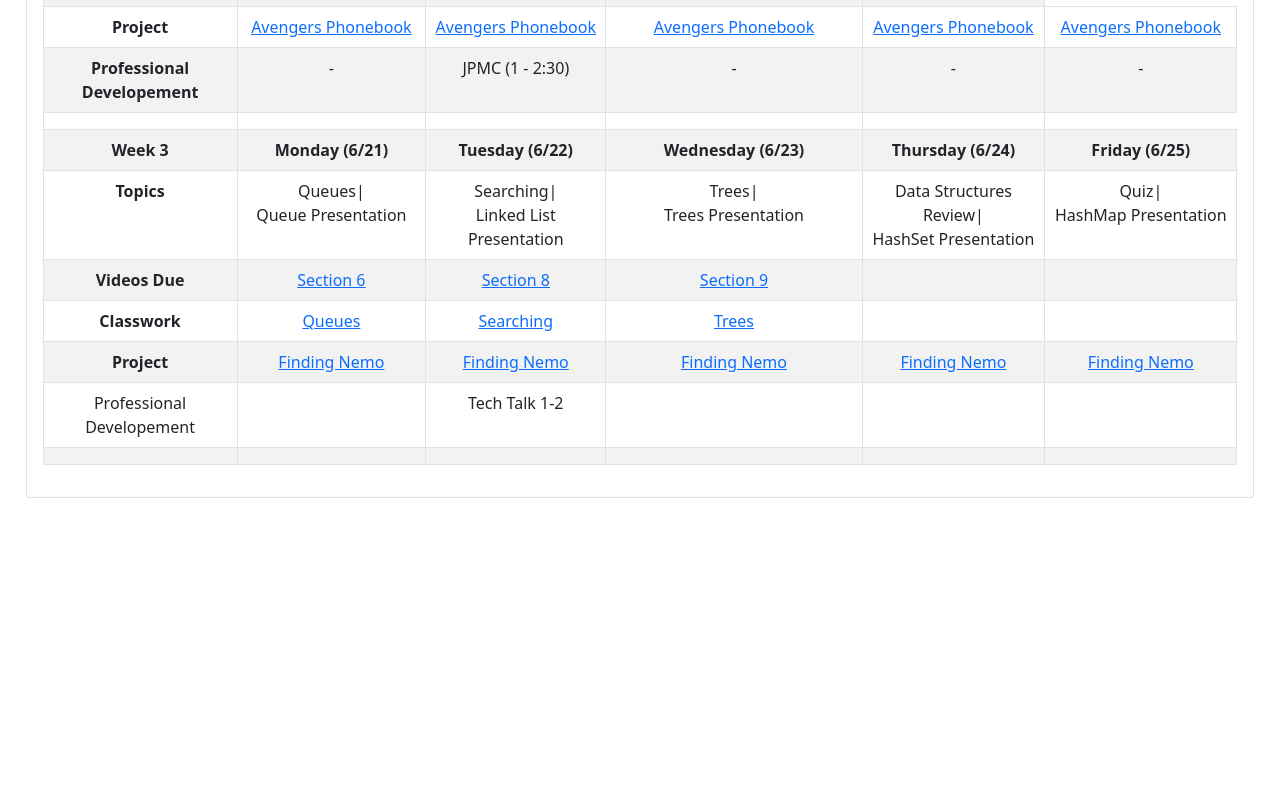
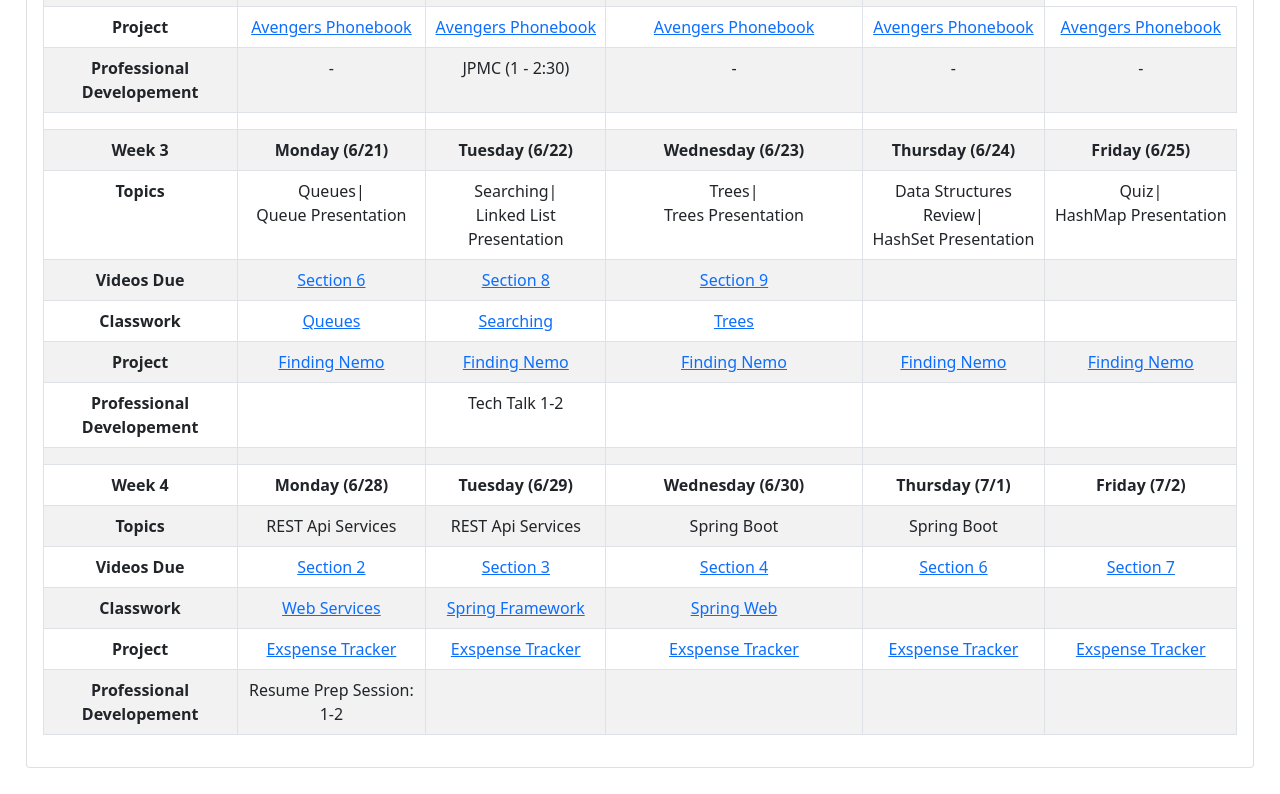
Before and after one commit to Stay-Ready-2021/Student-Resources-Site, a plain HTML site: page index.html in a window 1280 px wide. Shown: the part 1017-1811 px from the top of the page. Before the commit the page ends 1541 px from the top, so only its background shows below. Drawn offline with nearby package versions, Linux system fonts and the light colour scheme.

Commit message:
add week 4

```diff
--- a/index.html
+++ b/index.html
@@ -198,7 +198,7 @@
                     <td><a href="#">Finding Nemo</a></td>
                 </tr>
                 <tr>
-                  <td>Professional Developement</td>
+                  <th>Professional Developement</th>
                     <td></td>
                     <td>Tech Talk 1-2</td>
                     <td></td>
@@ -213,45 +213,54 @@
                     <td></td>
                     <td></td>
                 </tr>
-                <!-- <tr>
+                <tr>
                     <th>Week 4</th>
-                    <th>Monday (5/24)</th>
-                    <th>Tuesday (5/25)</th>
-                    <th>Wednesday (5/26)</th>
-                    <th>Thursday (5/27)</th>
+                    <th>Monday (6/28)</th>
+                    <th>Tuesday (6/29)</th>
+                    <th>Wednesday (6/30)</th>
+                    <th>Thursday (7/1)</th>
+                    <th>Friday (7/2)</th>
                 </tr>
                 <tr>
                     <th>Topics</th>
-                    <td>Lambdas, Date & Time, Arrays</td>
-                    <td>Collections</td>
-                    <td>Collections</td>
-                    <td>Exception Handling</td>
+                    <td>REST Api Services</td>
+                    <td>REST Api Services</td>
+                    <td>Spring Boot</td>
+                    <td>Spring Boot</td>
+                    <td></td>
                 </tr>
                 <tr>
-                    <th>Videos</th>
-                    <td>Sections 13-15</td>
-                    <td>Section 16</td>
-                    <td>Section 17</td>
-                    <td>Section 18</td>
+                    <th>Videos Due</th>
+                    <td><a href="https://codedifferently.udemy.com/course/spring-web-services-tutorial/learn/lecture/9765290?course_portion_id=78202&learning_path_id=1346172#content" target="_blank">Section 2</a></td>
+                    <td><a href="https://codedifferently.udemy.com/course/spring-web-services-tutorial/learn/lecture/9765290?course_portion_id=78202&learning_path_id=1346172#content" target="_blank">Section 3</a></td>
+                    <td><a href="https://codedifferently.udemy.com/course/spring-web-services-tutorial/learn/lecture/9765290?course_portion_id=78202&learning_path_id=1346172#content" target="_blank">Section 4</a></td>
+                    <td><a href="https://codedifferently.udemy.com/course/spring-web-services-tutorial/learn/lecture/9765290?course_portion_id=78202&learning_path_id=1346172#content" target="_blank">Section 6</a></td>
+                    <td><a href="https://codedifferently.udemy.com/course/spring-web-services-tutorial/learn/lecture/9765290?course_portion_id=78202&learning_path_id=1346172#content" target="_blank">Section 7</a></td>
                 </tr>
                 <tr>
                     <th>Classwork</th>
+                    <td><a href="https://classroom.github.com/a/5NbtzSnk" target="_blank">Web Services</a></td>
+                    <td><a href="https://classroom.github.com/a/nc1YWQog" target="_blank">Spring Framework</a></td>
+                    <td><a href="https://classroom.github.com/a/WC0_rMPF" target="_blank">Spring Web</a></td>
+                    <td></td>
+                    <td></td>
+                </tr>
+                <tr>
+                    <th>Project</th>
+                    <td><a href="https://classroom.github.com/a/VQpB1JW4">Exspense Tracker</a></td>
+                    <td><a href="https://classroom.github.com/a/VQpB1JW4">Exspense Tracker</a></td>
+                    <td><a href="https://classroom.github.com/a/VQpB1JW4">Exspense Tracker</a></td>
+                    <td><a href="https://classroom.github.com/a/VQpB1JW4">Exspense Tracker</a></td>
+                    <td><a href="https://classroom.github.com/a/VQpB1JW4">Exspense Tracker</a></td>
+                </tr>
+                <tr>
+                  <th>Professional Developement</th>
+                    <td>Resume Prep Session: 1-2</td>
                     <td></td>
                     <td></td>
                     <td></td>
                     <td></td>
                 </tr>
-                <tr>
-                    <th>Homework</th>
-                    <td>
-                    </td>
-                    <td>
-                    </td>
-                    <td>
-                    </td>
-                    <td></td>
-                </tr>
-                -->
             </table>
         </div>
     </div>
```
